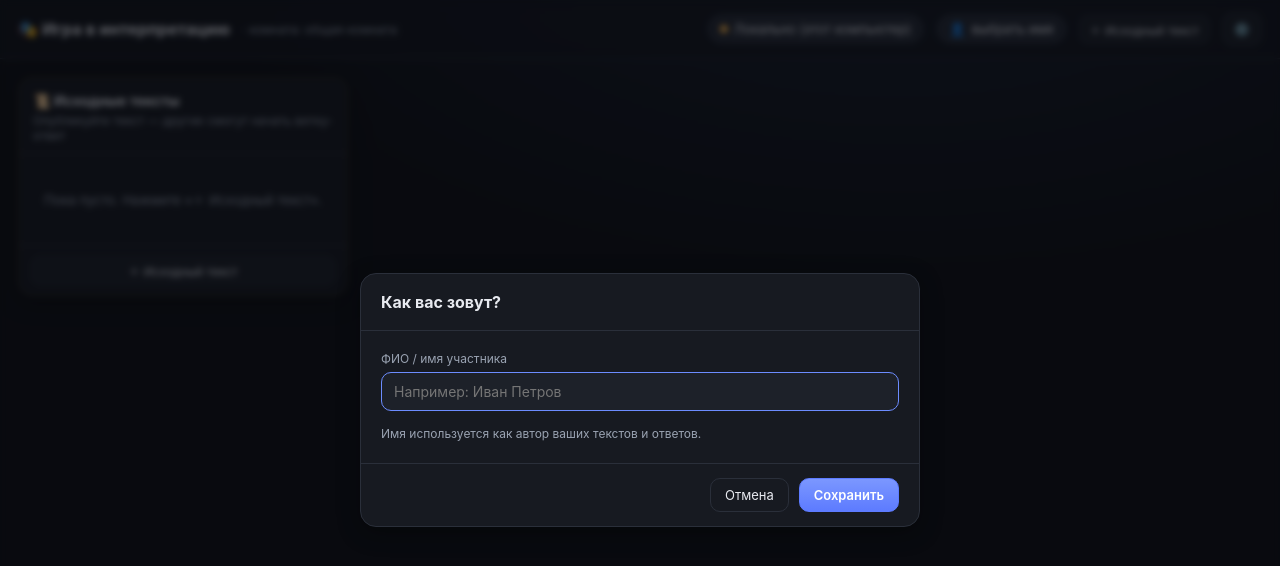
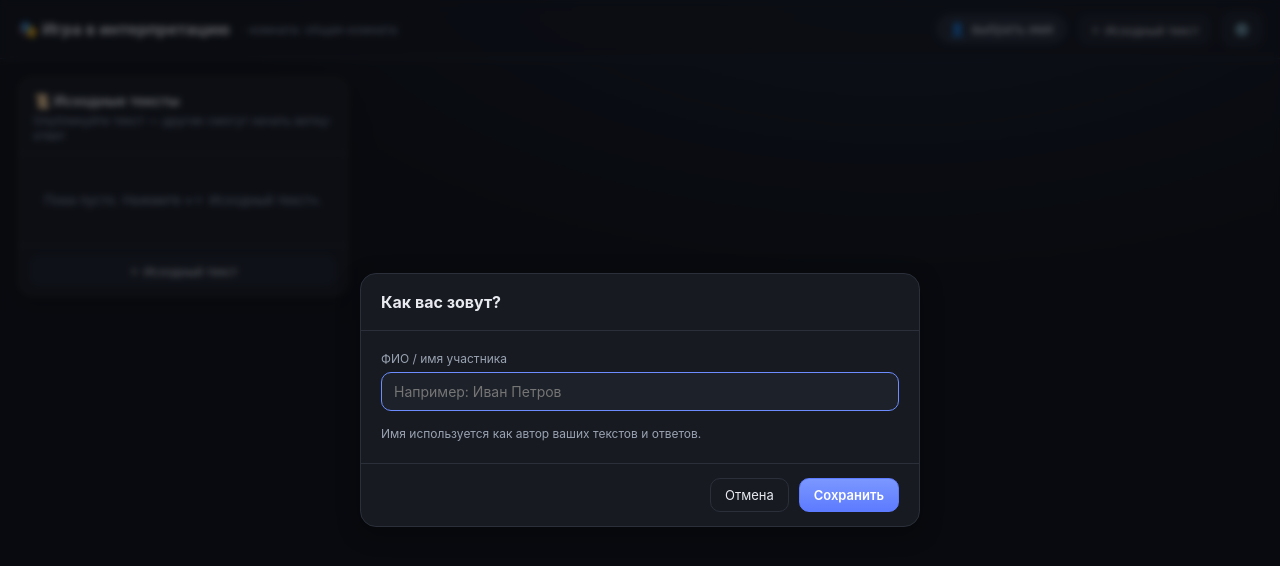
Before and after one commit to bluzhin/interpretation-game, a website: page index.html in a window 1280 px wide. Drawn offline with Linux system fonts and the light colour scheme.

Commit message:
hide mode pill

```diff
--- a/index.html
+++ b/index.html
@@ -134,7 +134,6 @@
   <h1>🎭 Игра в интерпретацию</h1>
   <span class="sub" id="roomLabel"></span>
   <div class="spacer"></div>
-  <span class="pill" id="modePill"><span class="dot"></span><span id="modeText">…</span></span>
   <span class="pill" id="mePill" title="Я"><span>👤</span><span id="meText">—</span></span>
   <button class="btn sm" id="newRootBtn">＋ Исходный текст</button>
   <button class="btn icon" id="settingsBtn" title="Настройки">⚙️</button>
@@ -411,10 +410,6 @@ function fillText(node, id, text){
 /* ---------- Верхняя панель ---------- */
 function renderChrome(){
   document.getElementById('roomLabel').textContent = '· комната: ' + state.room;
-  const mp = document.getElementById('modePill');
-  const mt = document.getElementById('modeText');
-  mp.className = 'pill ' + state.mode;
-  mt.textContent = state.mode === 'cloud' ? 'Облако (общий доступ)' : 'Локально (этот компьютер)';
   const me = document.getElementById('meText');
   const pill = document.getElementById('mePill');
   if(state.mode === 'cloud'){
```
